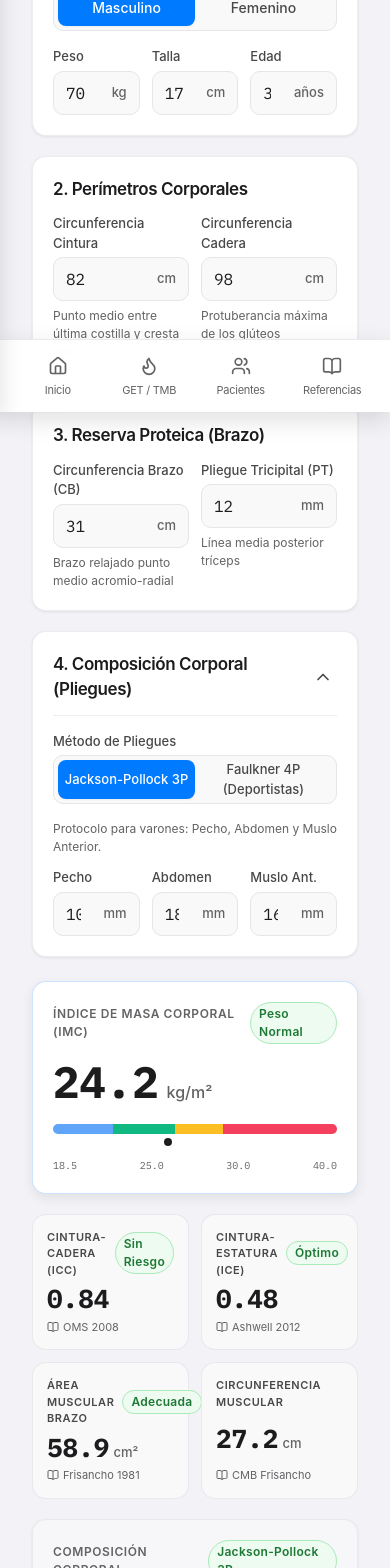
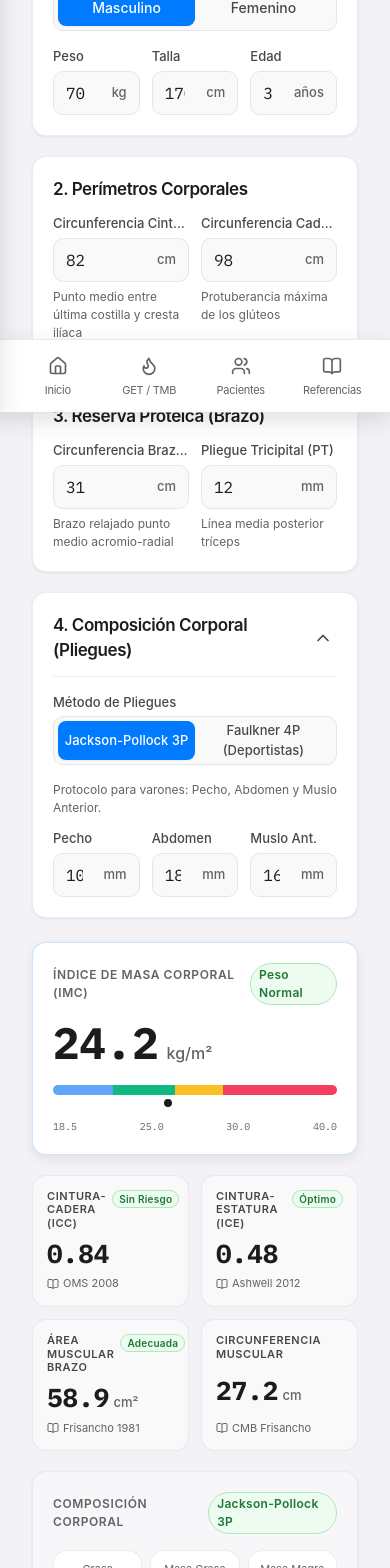
Before and after one commit to dnnnah/Kalo, a React (Vite) app: page /antropometria in a window 390 px wide. Shown: the part 432-2000 px from the top of the page. Built offline with nearby package versions, Linux system fonts and the light colour scheme.

Commit message:
fix: resolver desbordes visuales en chips, entradas de pliegues en móvil y etiqueta NAF muy intenso

```diff
--- a/src/features/anthropometry/components/PanelPliegues.tsx
+++ b/src/features/anthropometry/components/PanelPliegues.tsx
@@ -64,7 +64,7 @@ export function PanelPliegues({
                   ? 'Protocolo para varones: Pecho, Abdomen y Muslo Anterior.'
                   : 'Protocolo para mujeres: Tríceps, Suprailíaco y Muslo Anterior.'}
               </p>
-              <div className="grid grid-cols-3 gap-3">
+              <div className="grid grid-cols-3 gap-2 sm:gap-3">
                 {estado.sexo === 'masculino' ? (
                   <>
                     <Campo
@@ -130,7 +130,7 @@ export function PanelPliegues({
               <p className="text-[12px] text-text-tertiary">
                 Ecuación de 4 pliegues recomendada para atletas y deportistas de fondo.
               </p>
-              <div className="grid grid-cols-2 sm:grid-cols-4 gap-3">
+              <div className="grid grid-cols-2 md:grid-cols-4 gap-2.5 sm:gap-3">
                 <Campo
                   label="Tríceps"
                   unidad="mm"
--- a/src/features/energy/EnergyView.tsx
+++ b/src/features/energy/EnergyView.tsx
@@ -22,6 +22,14 @@ const OPCIONES_NAF: Array<{ id: CategoriaNAF; label: string; factor: string }> =
   { id: 'intenso', label: 'Intenso', factor: '1.725' },
   { id: 'muy_intenso', label: 'Muy Intenso', factor: '1.90' },
 ];
+
+const NAF_ETIQUETAS: Record<CategoriaNAF, string> = {
+  sedentario: 'Sedentario',
+  ligero: 'Ligero',
+  moderado: 'Moderado',
+  intenso: 'Intenso',
+  muy_intenso: 'Muy Intenso',
+};
 
 export function EnergyView() {
   const { estado, actualizarCampo, resultado, guardadoExitoso } = useEnergy();
@@ -294,7 +302,7 @@ export function EnergyView() {
                 <ResultadoChip
                   etiqueta="Factor de Actividad"
                   valor={resultado.naf_valor}
-                  textoEstado={resultado.naf_categoria}
+                  textoEstado={NAF_ETIQUETAS[resultado.naf_categoria]}
                   semaforo="verde"
                   fuente="OMS 1985 / IOM"
                 />
--- a/src/shared/components/AppLayout.tsx
+++ b/src/shared/components/AppLayout.tsx
@@ -43,7 +43,8 @@ export function AppLayout() {
   // Determinar título de la pantalla activa para el header móvil
   const tituloActual =
     ITEMS_PRINCIPALES.find((i) => (i.to === '/' ? location.pathname === '/' : location.pathname.startsWith(i.to)))
-      ?.label ?? 'Kalo';
+      ?.label ??
+    (location.pathname.startsWith('/antropometria') ? 'Antropometría' : 'Kalo');
 
   return (
     <div className="min-h-screen bg-background text-text-primary antialiased flex flex-col md:flex-row">
@@ -175,7 +176,13 @@ export function AppLayout() {
           </button>
         </div>
 
-        <nav className="flex-1 p-4 space-y-2 overflow-y-auto">
+        <nav className="flex-1 p-4 space-y-6 overflow-y-auto">
+          {/* Sección 1: Navegación Principal */}
+          <div>
+            <div className="px-3 mb-2 text-[11px] font-semibold uppercase tracking-wider text-text-tertiary">
+              Navegación Principal
+            </div>
+            <div className="space-y-1.5">
               {ITEMS_PRINCIPALES.map((item) => (
                 <NavLink
                   key={item.to}
@@ -183,17 +190,51 @@ export function AppLayout() {
                   end={item.to === '/'}
                   onClick={cerrarDrawer}
                   className={({ isActive }) =>
-                `flex items-center gap-3 px-3.5 py-3 rounded-card text-[15px] font-medium transition-colors min-h-[44px] ${
+                    `flex items-center justify-between px-3.5 py-3 rounded-card text-[15px] font-medium transition-colors min-h-[44px] ${
                       isActive
                         ? 'bg-primary text-white font-semibold shadow-sm'
                         : 'text-text-secondary hover:bg-background hover:text-text-primary'
                     }`
                   }
                 >
+                  <div className="flex items-center gap-3">
                     {item.icon}
                     <span>{item.label}</span>
+                  </div>
+                  <ChevronRight className="w-4 h-4 opacity-50" />
                 </NavLink>
               ))}
+            </div>
+          </div>
+
+          {/* Sección 2: Módulos Clínicos (Fase 1) */}
+          <div>
+            <div className="px-3 mb-2 text-[11px] font-semibold uppercase tracking-wider text-text-tertiary">
+              Módulos Clínicos (Fase 1)
+            </div>
+            <div className="space-y-1">
+              {MODULOS_PROXIMOS.map((item, idx) => (
+                <NavLink
+                  key={idx}
+                  to={item.to}
+                  onClick={cerrarDrawer}
+                  className={({ isActive }) =>
+                    `flex items-center justify-between px-3.5 py-2.5 rounded-card text-[14px] transition-colors min-h-[44px] ${
+                      isActive
+                        ? 'bg-primary text-white font-semibold shadow-sm'
+                        : 'text-text-secondary hover:bg-background hover:text-text-primary'
+                    }`
+                  }
+                >
+                  <div className="flex items-center gap-3">
+                    <span className="opacity-80">{item.icon}</span>
+                    <span>{item.label}</span>
+                  </div>
+                  <ChevronRight className="w-4 h-4 opacity-50" />
+                </NavLink>
+              ))}
+            </div>
+          </div>
         </nav>
 
         <div className="p-4 border-t border-border text-[12px] text-text-tertiary flex items-center gap-2">
--- a/src/shared/components/Campo.tsx
+++ b/src/shared/components/Campo.tsx
@@ -14,14 +14,14 @@ export const Campo = React.forwardRef<HTMLInputElement, CampoProps>(
     const inputId = id ?? `campo-${label.toLowerCase().replace(/\s+/g, '-')}`;
 
     return (
-      <div className="flex flex-col gap-1 w-full">
-        <label htmlFor={inputId} className="text-[13px] font-medium text-text-secondary">
+      <div className="flex flex-col gap-1 w-full min-w-0">
+        <label htmlFor={inputId} className="text-[12px] sm:text-[13px] font-medium text-text-secondary truncate">
           {label}
         </label>
         <div
           className={twMerge(
             clsx(
-              'flex items-center rounded-input border bg-background-elevated px-3 transition-all min-h-[44px] focus-within:border-primary focus-within:ring-2 focus-within:ring-primary/20',
+              'flex items-center rounded-input border bg-background-elevated px-2.5 sm:px-3 transition-all min-h-[44px] focus-within:border-primary focus-within:ring-2 focus-within:ring-primary/20',
               error ? 'border-semaforo-rojo ring-1 ring-semaforo-rojo/30' : 'border-border'
             )
           )}
@@ -31,22 +31,22 @@ export const Campo = React.forwardRef<HTMLInputElement, CampoProps>(
             id={inputId}
             className={twMerge(
               clsx(
-                'w-full bg-transparent text-[16px] text-text-primary outline-none placeholder:text-text-disabled font-mono tnum',
+                'w-full min-w-0 bg-transparent text-[15px] sm:text-[16px] text-text-primary outline-none placeholder:text-text-disabled font-mono tnum',
                 className
               )
             )}
             {...props}
           />
           {unidad && (
-            <span className="ml-2 select-none text-[13px] font-medium text-text-tertiary whitespace-nowrap">
+            <span className="ml-1 sm:ml-1.5 select-none text-[12px] sm:text-[13px] font-medium text-text-tertiary whitespace-nowrap flex-shrink-0">
               {unidad}
             </span>
           )}
         </div>
         {error ? (
-          <p className="text-[12px] text-semaforo-rojo-text mt-0.5">{error}</p>
+          <p className="text-[11px] sm:text-[12px] text-semaforo-rojo-text mt-0.5">{error}</p>
         ) : ayuda ? (
-          <p className="text-[12px] text-text-tertiary mt-0.5">{ayuda}</p>
+          <p className="text-[11px] sm:text-[12px] text-text-tertiary mt-0.5">{ayuda}</p>
         ) : null}
       </div>
     );
--- a/src/shared/components/ResultadoChip.tsx
+++ b/src/shared/components/ResultadoChip.tsx
@@ -20,29 +20,34 @@ export function ResultadoChip({
   fuente,
 }: ResultadoChipProps) {
   return (
-    <div className="flex flex-col justify-between p-3.5 rounded-card bg-background-elevated border border-border/80 min-h-[96px]">
-      <div className="flex items-center justify-between gap-2">
-        <span className="text-[11px] font-semibold uppercase tracking-wider text-text-secondary">
+    <div className="flex flex-col justify-between p-3 sm:p-3.5 rounded-card bg-background-elevated border border-border/80 min-h-[102px] overflow-hidden">
+      <div className="flex flex-col sm:flex-row sm:items-start justify-between gap-1.5">
+        <span className="text-[11px] font-semibold uppercase tracking-wider text-text-secondary leading-tight break-words">
           {etiqueta}
         </span>
         {semaforo && textoEstado ? (
-          <Badge semaforo={semaforo}>{textoEstado}</Badge>
+          <Badge
+            semaforo={semaforo}
+            className="self-start text-[10px] px-1.5 py-0.5 whitespace-nowrap flex-shrink-0 leading-tight"
+          >
+            {textoEstado}
+          </Badge>
         ) : null}
       </div>
 
-      <div className="my-1 flex items-baseline gap-1">
-        <span className="text-[26px] font-bold text-text-primary font-mono tnum leading-tight">
+      <div className="my-1.5 flex items-baseline gap-1">
+        <span className="text-[22px] sm:text-[26px] font-bold text-text-primary font-mono tnum leading-tight">
           {valor}
         </span>
         {unidad && (
-          <span className="text-[13px] font-medium text-text-tertiary">
+          <span className="text-[12px] sm:text-[13px] font-medium text-text-tertiary">
             {unidad}
           </span>
         )}
       </div>
 
       {fuente ? (
-        <div className="flex items-center gap-1 text-[11px] text-text-tertiary truncate">
+        <div className="flex items-center gap-1 text-[10px] sm:text-[11px] text-text-tertiary truncate">
           <BookOpen className="w-3 h-3 flex-shrink-0" />
           <span className="truncate">{fuente}</span>
         </div>
```
Lines whose indentation alone changed are shown as unchanged.
